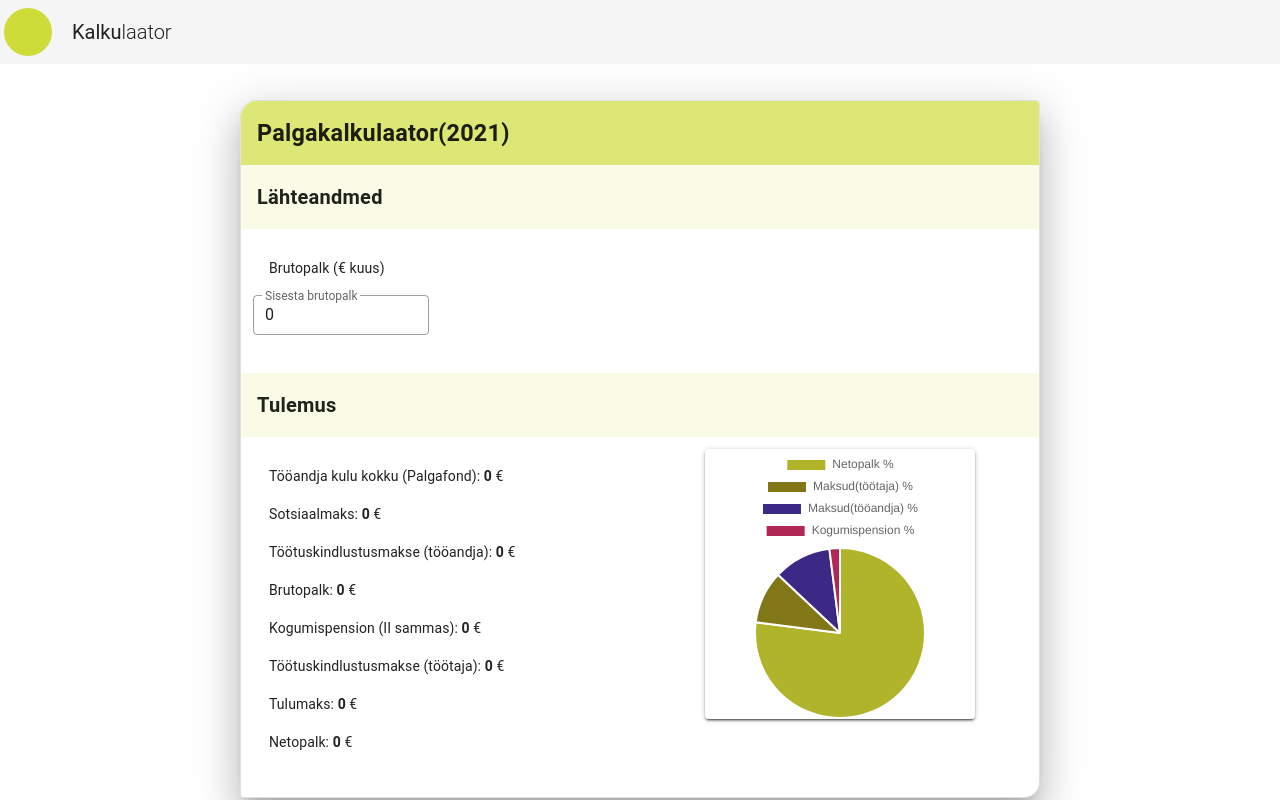
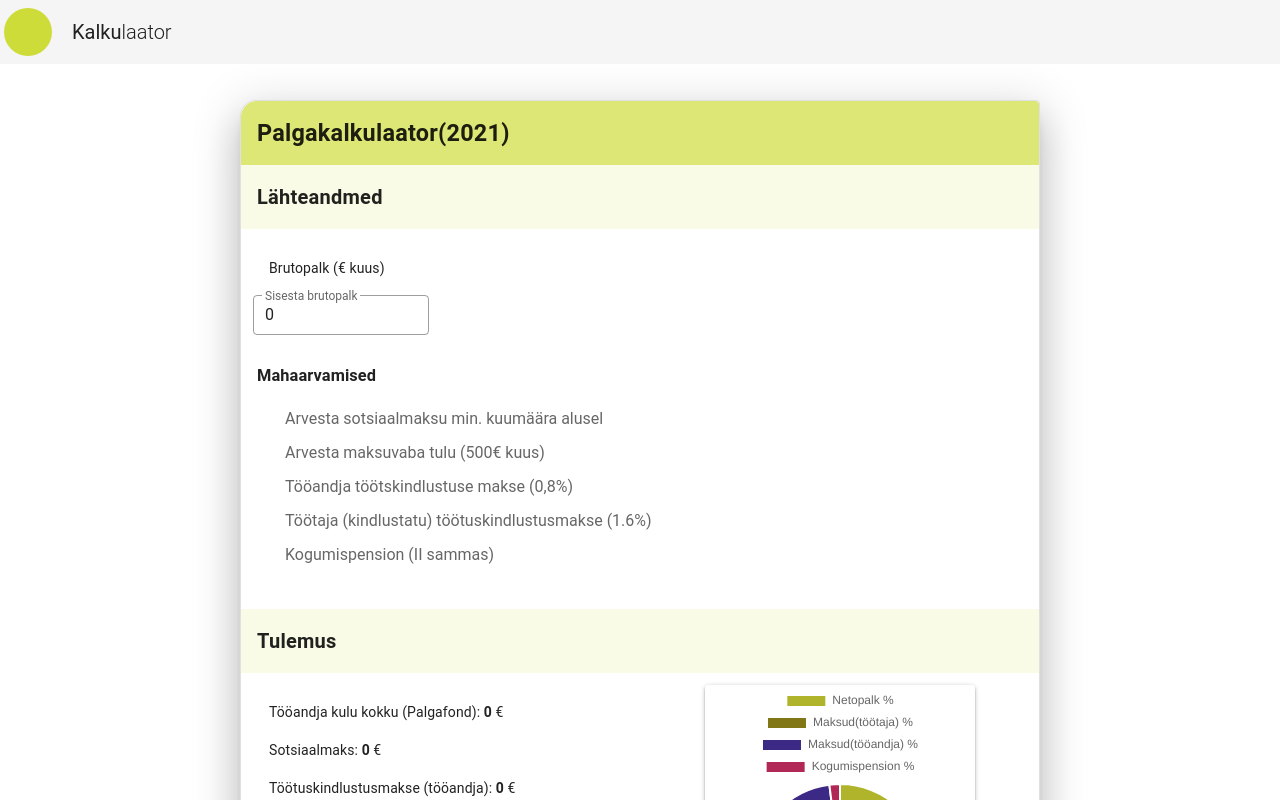
Before and after one commit to Vaire444/tarkvaraprojekt, a Vue app: page /wagecalculator in a window 1280 px wide. Shown: the top 800 px of the page. Built offline with nearby package versions, Linux system fonts and the light colour scheme; the HTML template or start-up script is replaced by a standard one.

Commit message:
wageCalc additions

```diff
--- a/src/components/Navigation.vue
+++ b/src/components/Navigation.vue
@@ -52,6 +52,12 @@ export default {
         text: "Palgakalkulaator",
         route: "/wagecalculator",
       },
+
+      {
+        icon: "mdi-clock",
+        text: "About",
+        route: "/about",
+      },
     ],
   }),
 
--- a/src/views/WageCalculator.vue
+++ b/src/components/WageCalculator.vue
@@ -27,30 +27,59 @@
             ></v-text-field>
           </v-col>
         </v-row>
-        <!-- <v-row class="mt-n6 mb-2">
+        <v-row class="mt-n6 mb-2">
           <v-card-text><h3>Mahaarvamised</h3> </v-card-text>
-        </v-row> -->
-
-        <!-- <v-col cols="12" sm="8" class="mb-n4">
-          <v-row>
-
-            <v-checkbox
-            name: isChecked
-              class="mt-n2"
-              v-for="(el, index) in checkboxes"
-              :key="index"
-              v-model="checkbox[index]"
-              :value="el"
-              :label="el"
-
-              @change="
-                onChange(el, index);
-                valueChanged($event, index);
-                wageCalc($event, index);
-              "
-            ></v-checkbox>
-          </v-row>
-        </v-col> -->
+        </v-row>
+        <v-checkbox
+          class="mt-n2 mb-2"
+          v-model="checkbox1"
+          label="Arvesta sotsiaalmaksu min. kuumäära alusel"
+          @change="
+            wageCalc();
+            updateChart();
+            fillData();
+          "
+        ></v-checkbox>
+        <v-checkbox
+          class="mt-n6 mb-2"
+          v-model="checkbox2"
+          label="Arvesta maksuvaba tulu (500€ kuus)"
+          @change="
+            wageCalc();
+            updateChart();
+            fillData();
+          "
+        ></v-checkbox>
+        <v-checkbox
+          class="mt-n6 mb-2"
+          v-model="checkbox3"
+          label="Tööandja töötskindlustuse makse (0,8%)"
+          @change="
+            wageCalc();
+            updateChart();
+            fillData();
+          "
+        ></v-checkbox>
+        <v-checkbox
+          class="mt-n6 mb-2"
+          v-model="checkbox4"
+          label="Töötaja (kindlustatu) töötuskindlustusmakse (1.6%)"
+          @change="
+            wageCalc();
+            updateChart();
+            fillData();
+          "
+        ></v-checkbox>
+        <v-checkbox
+          class="mt-n6 mb-2"
+          v-model="checkbox5"
+          label="Kogumispension (II sammas)"
+          @change="
+            wageCalc();
+            updateChart();
+            fillData();
+          "
+        ></v-checkbox>
       </v-container>
 
       <v-card-title class="lime lighten-5"><b>Tulemus</b></v-card-title>
@@ -99,7 +128,7 @@
 </template>
 
 <script>
-import ChartPieBase from "../components/ChartPieBase";
+import ChartPieBase from "./ChartPieBase";
 export default {
   name: "wagecalculator",
   components: { ChartPieBase },
@@ -124,15 +153,11 @@ export default {
     sum2: 10,
     sum3: 11,
     sum4: 2,
-    checkboxes: [
-      "Arvesta sotsiaalmaksu min. kuumäära alusel",
-      "Arvesta maksuvaba tulu (500€ kuus)",
-      "Tööandja töötskindlustuse makse (0,8%)",
-      "Töötaja (kindlustatu) töötuskindlustusmakse (1.6%)",
-      "Kogumispension (II sammas)",
-    ],
-    checkbox: [],
-    checked: [],
+    checkbox1: false,
+    checkbox2: false,
+    checkbox3: false,
+    checkbox4: false,
+    checkbox5: false,
   }),
 
   mounted() {
@@ -158,52 +183,83 @@ export default {
       };
     },
 
-    onChange(val, i) {
-      console.log("funktsioon algas");
-      console.log(i, this.checkbox);
-      if (val == null || val.length == 0) {
-        console.log("Prrr");
-        // Custom checks in this
-      } else {
-        console.log("Checked");
-      }
-    },
-    valueChanged(val, i) {
-      console.log(i);
-      console.log(val);
-      console.log("väärtus muudetud");
-      console.log(this.checkbox);
-    },
-
     wageCalc() {
       let taxSocialSum = this.brutoWageSum * this.socialTax;
-      this.socialTaxSum = parseFloat(taxSocialSum.toFixed(2));
-
       let pension = this.brutoWageSum * this.pensionTax;
-      this.pensionSum = parseFloat(pension.toFixed(2));
-      // console.log(this.pensionSum);
-
       let unempInsCorp = this.brutoWageSum * this.unempInsCorpTax;
-      this.unempInsCorpSum = parseFloat(unempInsCorp.toFixed(2));
-      // console.log(this.unempInsCorpSum);
-
       let unempInsWorker = this.brutoWageSum * this.unempInsWorkerTax;
 
-      this.unempInsWorkerSum = parseFloat(unempInsWorker.toFixed(2));
-      // console.log(this.unempInsWorkerSum);
+      //Sotsiaalmaksu arvutus min. kuumaksu alusel
+      if (this.checkbox1 == true) {
+        if (taxSocialSum <= 192.72) {
+          taxSocialSum = 192.72;
+          this.socialTaxSum = parseFloat(taxSocialSum.toFixed(2));
+        } else {
+          this.socialTaxSum = parseFloat(taxSocialSum.toFixed(2));
+        }
+      } else {
+        this.socialTaxSum = parseFloat(taxSocialSum.toFixed(2));
+      }
+      // Kogumispensioni arvutus
+      if (this.checkbox5 == true) {
+        this.pensionSum = parseFloat(pension.toFixed(2));
+      } else {
+        pension = 0;
+        this.pensionSum = 0;
+      }
 
-      let incomeSum =
+      // Töötuskindlustusmakse arutus, tööandja
+      if (this.checkbox3 == true) {
+        this.unempInsCorpSum = parseFloat(unempInsCorp.toFixed(2));
+      } else {
+        unempInsCorp = 0;
+        this.unempInsCorpSum = 0;
+      }
+
+      // Töötuskindlustusmakse arutus, töötaja
+      if (this.checkbox4 == true) {
+        this.unempInsWorkerSum = parseFloat(unempInsWorker.toFixed(2));
+      } else {
+        unempInsWorker = 0;
+        this.unempInsWorkerSum = 0;
+      }
+
+      // maksuvaba tulu arvutamine
+      let yearIncome = (this.brutoWageSum - pension - unempInsWorker) * 12;
+      let incomeTaxSumCalc =
         (this.brutoWageSum - pension - unempInsWorker) * this.incomeTax;
-      this.incomeTaxSum = parseFloat(incomeSum.toFixed(2));
-      // console.log(this.incomeTaxSum);
 
-      let netoWage = this.brutoWageSum - pension - unempInsWorker - incomeSum;
+      if (this.checkbox2 == true) {
+        if (yearIncome <= 14400) {
+          if (yearIncome <= 6000) {
+            incomeTaxSumCalc = 0;
+            this.incomeTaxSum = 0;
+          } else {
+            incomeTaxSumCalc =
+              (((this.brutoWageSum - pension - unempInsWorker) * 12 - 6000) /
+                12) *
+              this.incomeTax;
+
+            this.incomeTaxSum = parseFloat(incomeTaxSumCalc.toFixed(2));
+          }
+        } else if (yearIncome >= 25200) {
+          this.incomeTaxSum = parseFloat(incomeTaxSumCalc.toFixed(2));
+        } else {
+          incomeTaxSumCalc =
+            (6000 - (6000 / 10800) * (yearIncome - 14400)) / 12;
+
+          this.incomeTaxSum = parseFloat(incomeTaxSumCalc.toFixed(2));
+        }
+      } else {
+        this.incomeTaxSum = parseFloat(incomeTaxSumCalc.toFixed(2));
+      }
+
+      let netoWage =
+        this.brutoWageSum - pension - unempInsWorker - incomeTaxSumCalc;
       this.netoWageSum = parseFloat(netoWage.toFixed(2));
-      // console.log(this.wageFundSum);
 
       let wageFundS = this.brutoWageSum + taxSocialSum + unempInsCorp;
-      this.wageFundSum = parseFloat(wageFundS.toFixed(2));
-      // console.log(this.wageFundSum);
+      this.wageFundSum = parseFloat(wageFundS).toFixed(2);
     },
     updateChart() {
       let sum2 =
@@ -231,7 +287,6 @@ export default {
   width: 800px;
   margin: auto;
 }
-
 .pie-shart {
   width: 270px;
   height: auto;
```
Also changed, not shown: src/router/index.js (+5 -3 lines), src/components/BMICalculator.vue (renamed from src/views/BMICalculator.vue), src/components/FuelCalculator.vue (renamed from src/views/FuelCalculator.vue), 2 other files (tests, documents, lock files or other folders).
